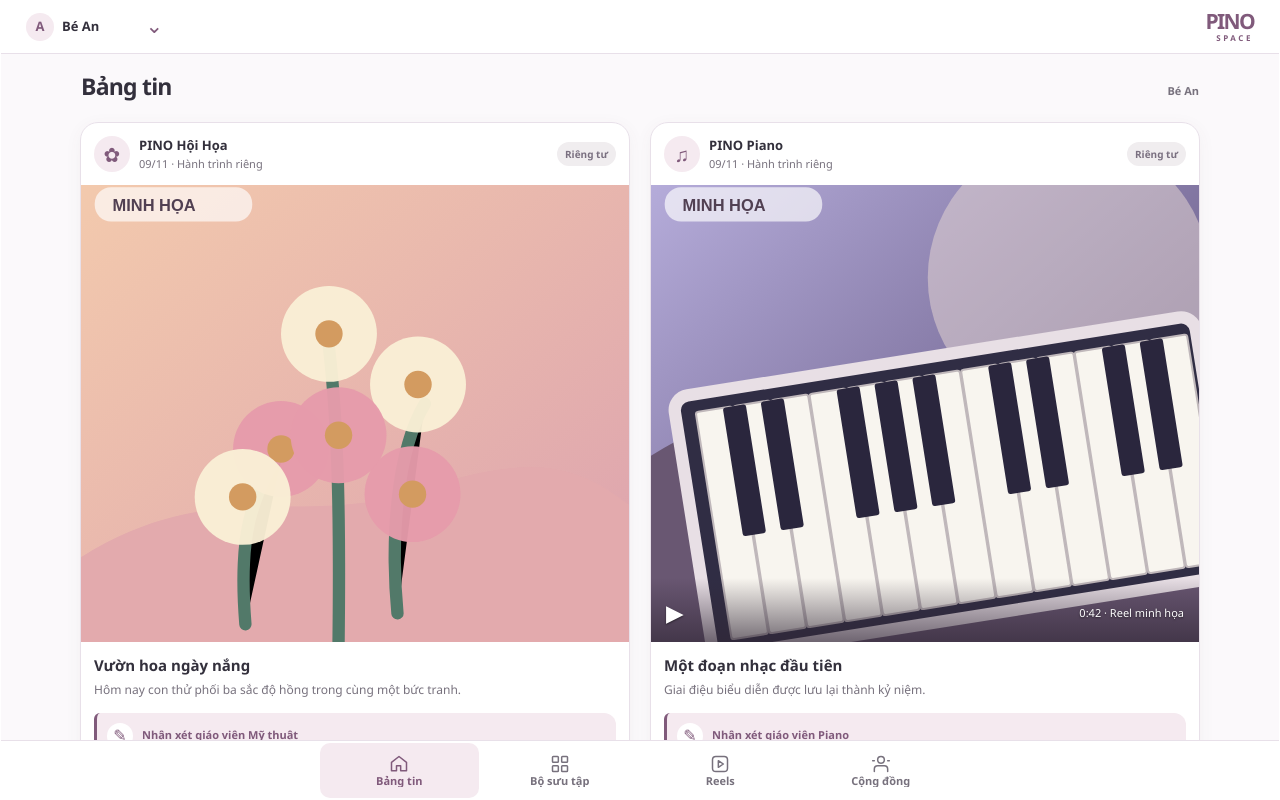
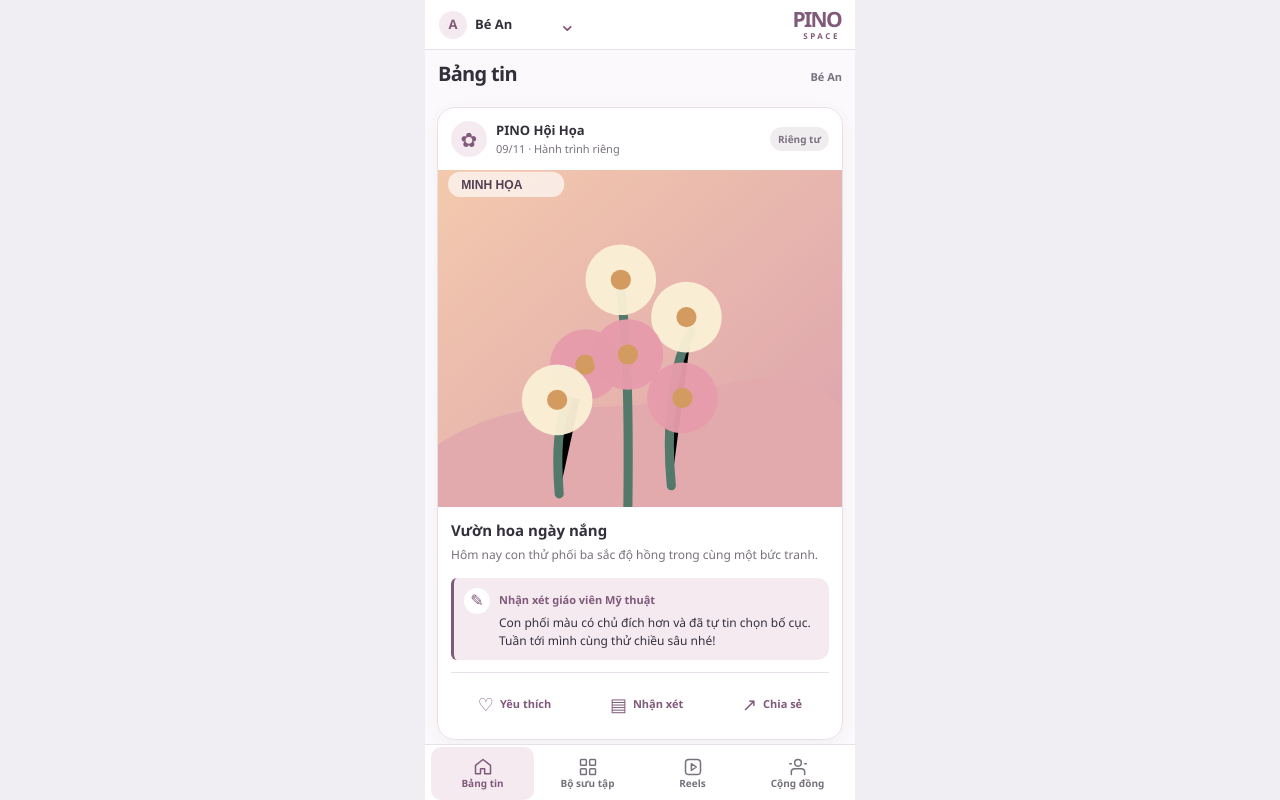
Before and after one commit to vmtct/pino-team-os, a Next.js app: page /piner in a window 1280 px wide. Built offline with nearby package versions, Linux system fonts and the light colour scheme.

Commit message:
PAP-1785: retire desktop Piner layout, keep centered mobile shell

```diff
--- a/app/piner/launcher.module.css
+++ b/app/piner/launcher.module.css
@@ -201,7 +201,7 @@
  --tone:#805a7b;--tint:#f5eaf0;--canvas:#fbf9fb;--line:#e8e0e9;--ink:#33303c;--muted:#77717d;--surface:#fff;
  font:15px/1.45 "Segoe UI",Roboto,"Noto Sans",Arial,sans-serif;
  display:flex;flex-direction:column;position:relative;isolation:isolate;
- width:100%;max-width:1280px;height:100dvh;min-height:100svh;overflow:hidden;
+ width:100%;max-width:430px;height:100dvh;min-height:100svh;overflow:hidden;
  background:var(--canvas);color:var(--ink);
 }
 .unifiedShell *{box-sizing:border-box}
@@ -218,7 +218,7 @@
 .unifiedLogo strong{font-size:21px;letter-spacing:-.08em;font-weight:950;line-height:1}
 .unifiedLogo small{font-size:8px;font-weight:850;letter-spacing:.32em;margin-right:1px;margin-top:2px}
 .unifiedContent{flex:1;min-height:0;overflow:auto;-webkit-overflow-scrolling:touch;overscroll-behavior:contain;padding:11px 12px 20px;scrollbar-width:thin}
-.unifiedContentInner{max-width:1120px;margin:0 auto;width:100%}
+.unifiedContentInner{max-width:100%;margin:0 auto;width:100%}
 .unifiedPageHeading{display:flex;align-items:baseline;justify-content:space-between;gap:10px;min-height:37px;margin:0 1px 9px}
 .unifiedPageHeading h1{font-size:20px;font-weight:850;letter-spacing:-.035em;line-height:1.3;margin:0}
 .unifiedPageHeading span{font-size:11px;color:var(--muted);font-weight:700}
@@ -229,31 +229,13 @@
 .unifiedReels{display:grid;grid-template-columns:repeat(2,minmax(0,1fr));gap:9px}
 .unifiedNav{height:calc(56px + env(safe-area-inset-bottom));min-height:calc(56px + env(safe-area-inset-bottom));flex:0 0 calc(56px + env(safe-area-inset-bottom));
  background:var(--surface);border-top:1px solid var(--line);z-index:4;padding:2px 6px env(safe-area-inset-bottom)}
-.unifiedNavInner{width:100%;max-width:640px;height:53px;margin:0 auto;display:grid;grid-template-columns:repeat(4,minmax(0,1fr));gap:2px}
+.unifiedNavInner{width:100%;max-width:100%;height:53px;margin:0 auto;display:grid;grid-template-columns:repeat(4,minmax(0,1fr));gap:2px}
 .unifiedNavItem,.unifiedNavActive{min-width:0;min-height:44px;display:flex;flex-direction:column;align-items:center;justify-content:center;gap:1px;border-radius:10px;color:var(--muted)!important;padding:2px}
 .unifiedNavActive{color:var(--tone)!important;background:var(--tint)}
 .unifiedNavInner svg{height:20px;width:20px;flex:0 0 20px;display:block}
 .unifiedNavInner small{font-size:10px;font-weight:800;line-height:1.15;white-space:nowrap;max-width:100%;text-overflow:ellipsis;overflow:hidden}
 .unifiedShell .modalBackdrop{position:absolute}
-@media(min-width:600px){
- .unifiedContent{padding:15px 22px 26px}
- .unifiedGallery{grid-template-columns:repeat(4,minmax(0,1fr));gap:6px}
- .unifiedReels{grid-template-columns:repeat(3,minmax(0,1fr));gap:13px}
- .unifiedFeed{gap:16px}
-}
-@media(min-width:900px){
- .unifiedShell{border-left:1px solid #fff;border-right:1px solid #fff;box-shadow:0 10px 38px #43364412}
- .unifiedHeader{height:54px;min-height:54px;flex-basis:54px;padding-inline:25px}
- .unifiedContent{padding:18px 26px 28px}
- .unifiedPageHeading{margin-bottom:13px}
- .unifiedPageHeading h1{font-size:23px}
- .unifiedFeed{display:grid;grid-template-columns:repeat(2,minmax(0,1fr));gap:20px;align-items:start}
- .unifiedGallery{grid-template-columns:repeat(5,minmax(0,1fr));gap:8px}
- .unifiedReels{grid-template-columns:repeat(4,minmax(0,1fr));gap:16px}
- .unifiedNav{height:60px;min-height:60px;flex-basis:60px}
- .unifiedNavInner{height:55px}
- .unifiedNavInner small{font-size:11px}
-}
+/* PAP-1785 · Mobile Only at all viewport widths. No desktop styles. */
 @media(max-width:340px){
  .unifiedHeader{padding-inline:10px}
  .unifiedContent{padding-inline:9px}
```
